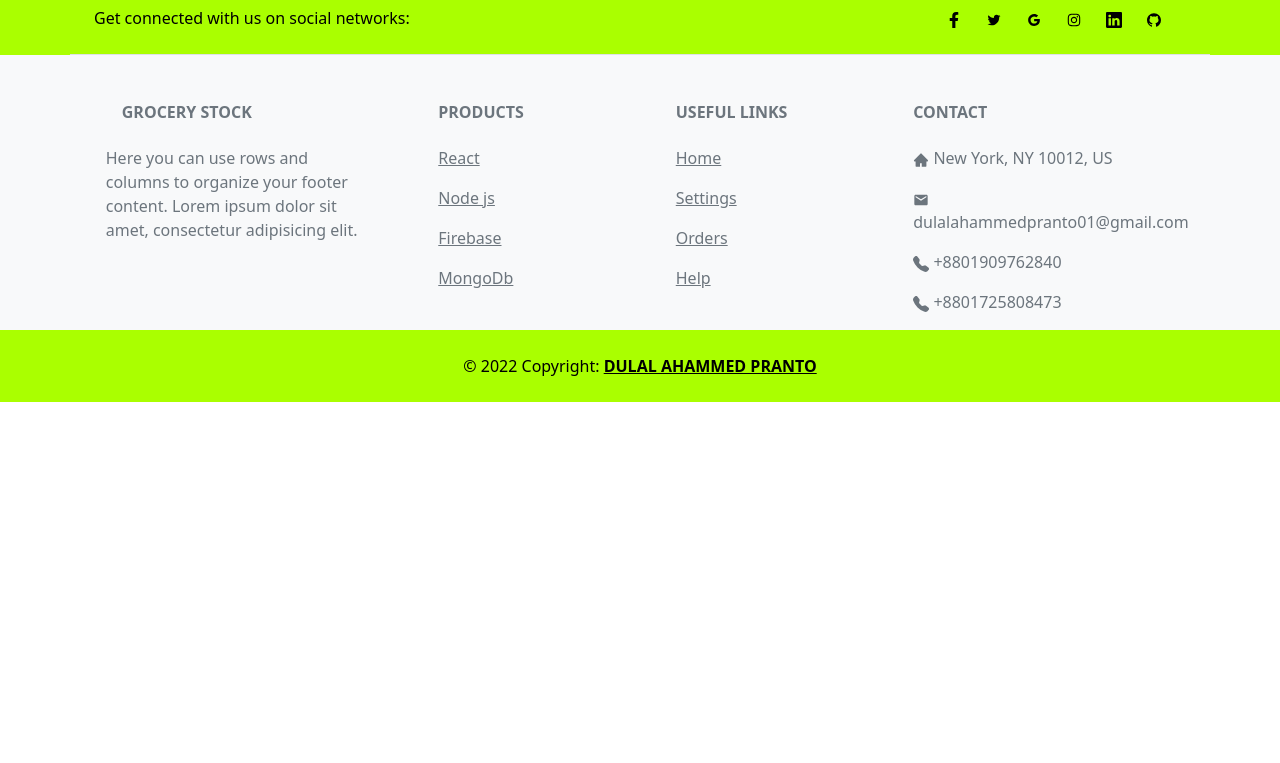
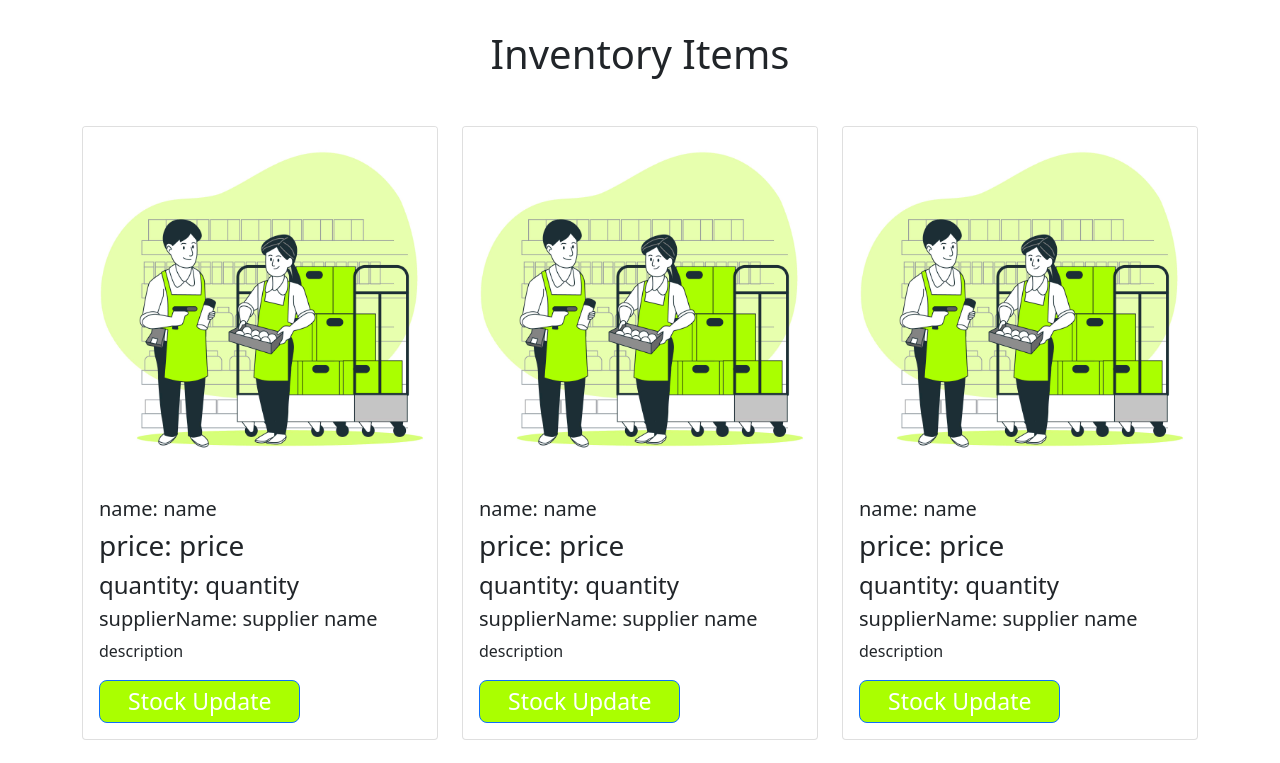
Before and after one commit to Pranto40/grocery-stock, a React (Create React App) app: page / in a window 1280 px wide. Shown: the part 620-1383 px from the top of the page. Before the commit the page ends 1022 px from the top, so only its background shows below. Built offline with nearby package versions, Linux system fonts and the light colour scheme.

Commit message:
inventory items added

```diff
--- /dev/null
+++ b/public/products.json
@@ -0,0 +1,57 @@
+[
+    {
+        "name": "name",
+        "img": "img",
+        "description": "description",
+        "price": "price",
+        "quantity": "quantity",
+        "supplierName": "supplier name",
+        "id": "1"
+    },
+    {
+        "name": "name",
+        "img": "img",
+        "description": "description",
+        "price": "price",
+        "quantity": "quantity",
+        "supplierName": "supplier name",
+        "id": "2"
+    },
+    {
+        "name": "name",
+        "img": "img",
+        "description": "description",
+        "price": "price",
+        "quantity": "quantity",
+        "supplierName": "supplier name",
+        "id": "3"
+    },
+    {
+        "name": "name",
+        "img": "img",
+        "description": "description",
+        "price": "price",
+        "quantity": "quantity",
+        "supplierName": "supplier name",
+        "id": "4"
+    },
+    {
+        "name": "name",
+        "img": "img",
+        "description": "description",
+        "price": "price",
+        "quantity": "quantity",
+        "supplierName": "supplier name",
+        "id": "5"
+    },
+    {
+        "name": "name",
+        "img": "img",
+        "description": "description",
+        "price": "price",
+        "quantity": "quantity",
+        "supplierName": "supplier name",
+        "id": "6"
+    }
+
+]
--- a/src/App.js
+++ b/src/App.js
@@ -3,6 +3,7 @@ import { Route, Routes } from 'react-router-dom';
 import Home from './components/Home/Home';
 import Header from './components/Header/Header';
 import Footer from './components/Footer/Footer';
+import InventoryItems from './components/InventoryItems/InventoryItems';
 
 function App() {
   return (
@@ -11,6 +12,7 @@ function App() {
       <Routes>
         <Route path="/" element={<Home />} />
         <Route path="/home" element={<Home />} />
+        <Route path="/inventoryItems" element={<InventoryItems />} />
       </Routes>
       <Footer></Footer>
     </div>
--- a/src/components/Header/Header.js
+++ b/src/components/Header/Header.js
@@ -5,14 +5,14 @@ import CustomLink from '../CustomLink/CustomLink';
 
 const Header = () => {
     return (
-        <Navbar style={{backgroundColor: '#AAFF00'}} collapseOnSelect expand="lg">
+        <Navbar className='sticky-top' style={{backgroundColor: '#AAFF00'}} collapseOnSelect expand="lg">
             <Container>
             <Link className="navbar-brand" to="/">Grocery Stock</Link>
             <Navbar.Toggle aria-controls="responsive-navbar-nav" />
             <Navbar.Collapse id="responsive-navbar-nav">
                 <Nav className="ms-auto">
                 <CustomLink className="nav-link active" aria-current="page" to="/home">Home</CustomLink>
-                <CustomLink className="nav-link" to="/fa">Pricing</CustomLink>
+                <CustomLink className="nav-link" to="/InventoryItems">Inventory Items</CustomLink>
                 </Nav>
             </Navbar.Collapse>
             </Container>
--- a/src/components/Home/Home.js
+++ b/src/components/Home/Home.js
@@ -1,5 +1,6 @@
 import React from 'react';
 import banner from '../../images/banner.jpg'
+import InventoryItems from '../InventoryItems/InventoryItems';
 import './Home.css'
 const Home = () => {
     return (
@@ -17,6 +18,7 @@ const Home = () => {
                    <img className='img-fluid' src={banner} alt="" />
                </div>
            </div>
+           <InventoryItems></InventoryItems>
         </div>
     );
 };
--- /dev/null
+++ b/src/components/InventoryItems/InventoryItems.js
@@ -0,0 +1,28 @@
+import React, { useEffect, useState } from 'react';
+import InventoryItemsDetails from '../InventoryItemsDetails/InventoryItemsDetails';
+
+
+
+const InventoryItems = () => {
+    const [products, setProducts] = useState([]);
+    useEffect(() => {
+        fetch('products.json')
+        .then(res => res.json())
+        .then(data => setProducts(data))
+    }, [])
+    return (
+        <div>
+            <h1 className='text-center my-5'>Inventory Items</h1>
+            <div className='row'>
+                {
+                    products.map(product => <InventoryItemsDetails
+                        key={product.id}
+                        product = {product}
+                    ></InventoryItemsDetails>)
+                }
+            </div>
+        </div>
+    );
+};
+
+export default InventoryItems;
--- /dev/null
+++ b/src/components/InventoryItemsDetails/InventoryItemsDetails.js
@@ -0,0 +1,24 @@
+import React from 'react';
+import { Link } from 'react-router-dom';
+import banner from '../../images/banner.jpg'
+
+const InventoryItemsDetails = ({product}) => {
+    const {name, img, description, price, quantity, supplierName} = product;
+    return (
+        <div className='col-md-4'>
+            <div className="card mb-4">
+                <img className="card-img-top" src={banner} alt="" />
+                <div className="card-body">
+                    <h5 className="card-title">name: {name}</h5>
+                    <h3>price: {price}</h3>
+                    <h4>quantity: {quantity}</h4>
+                    <h5>supplierName: {supplierName}</h5>
+                    <p className="card-text">{description}</p>
+                    <Link to="#" className="btn btn-primary">Stock Update</Link>
+                </div>
+            </div>
+        </div>
+    );
+};
+
+export default InventoryItemsDetails;
```
